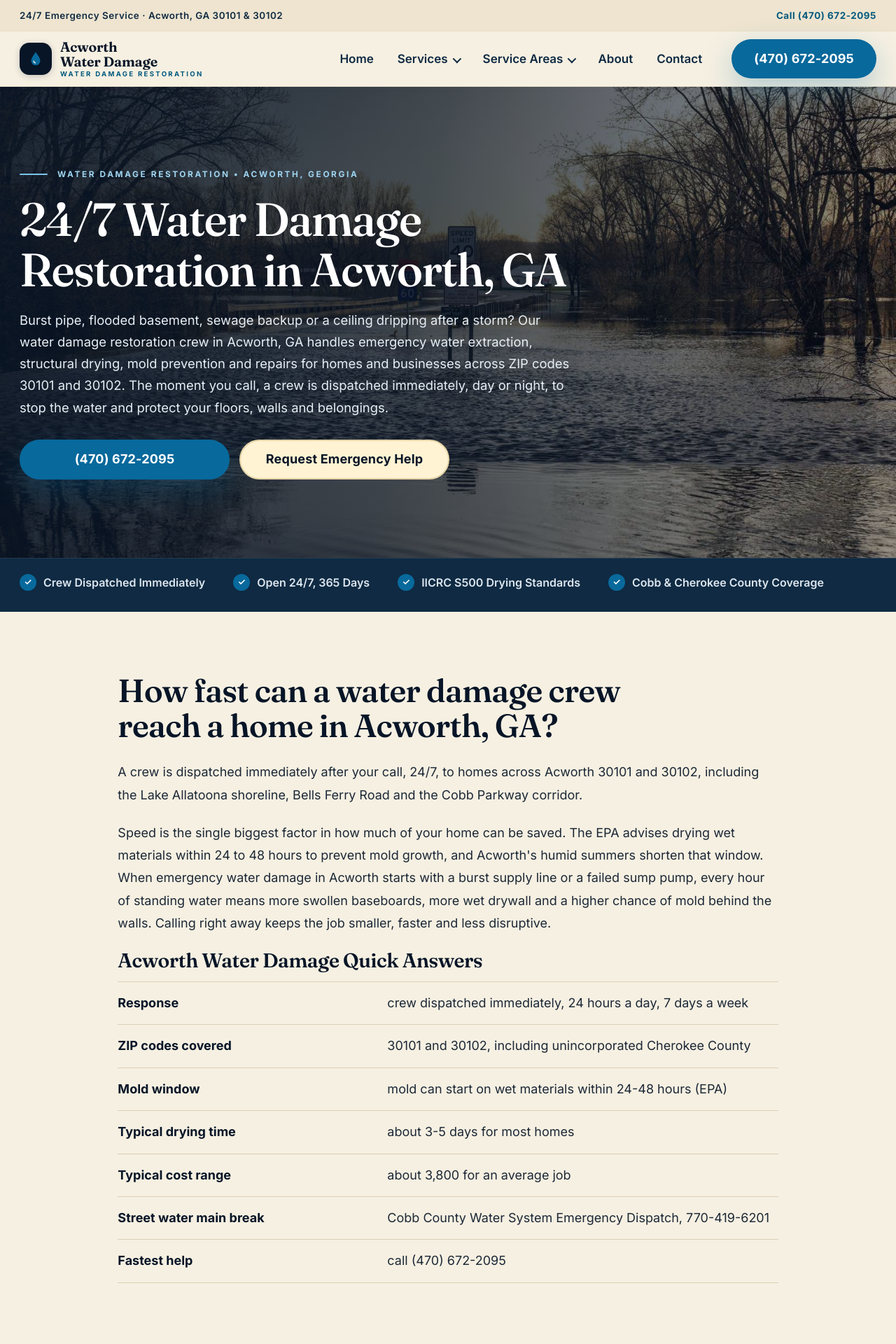
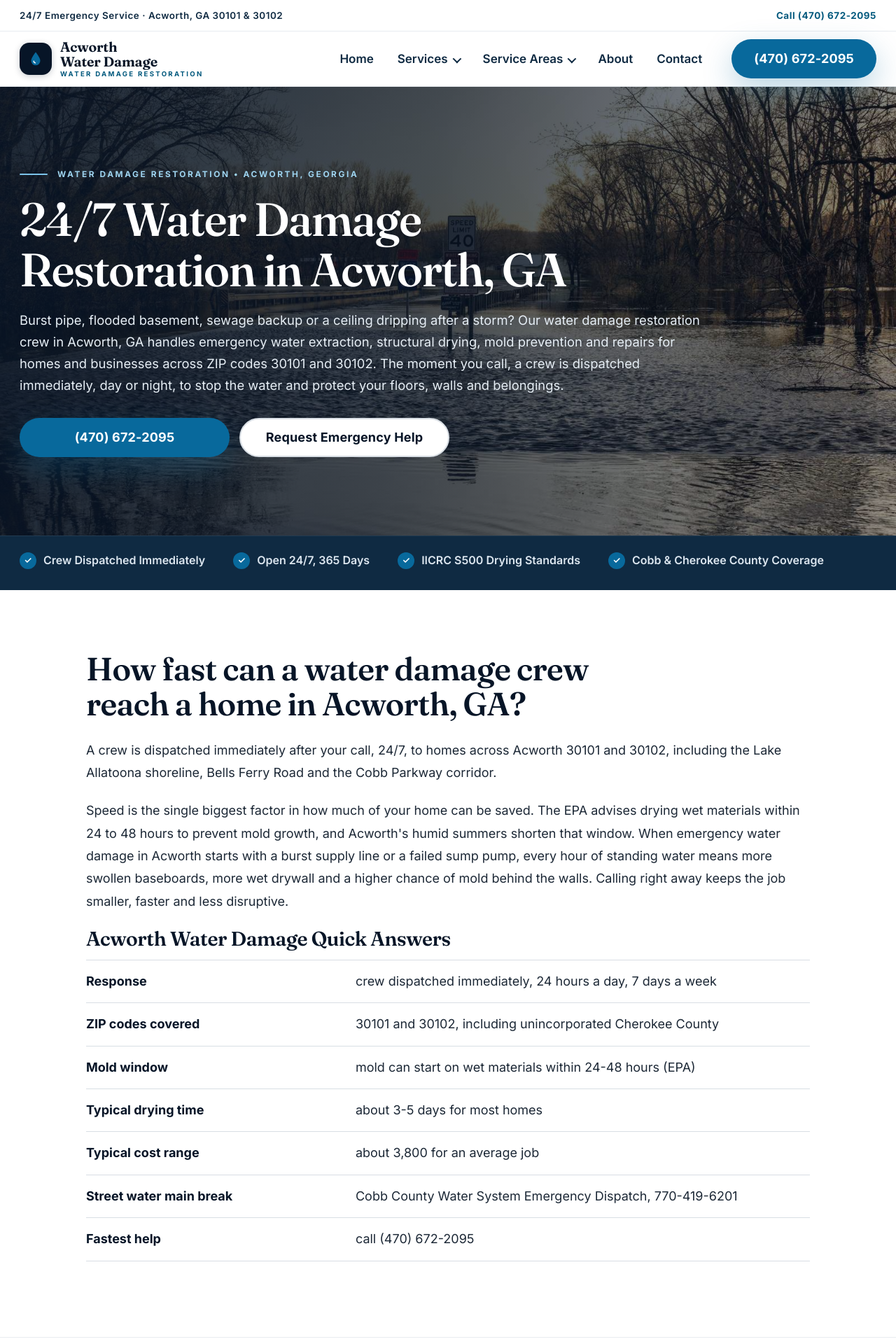
Before and after one commit to GrowthAura/acworth-water-damage, a PHP site: page / in a window 1280 px wide. Shown: the top 1920 px of the page at 70% size. Run offline with PHP 8.4, Linux system fonts and the light colour scheme.

Commit message:
Design fix: white background, equal cards, footer 7 services, content 96ch wide (his 23:47 order); verified 41/41, overflow 0

```diff
--- a/assets/css/styles.css
+++ b/assets/css/styles.css
@@ -18,9 +20,6 @@
   src:url(/assets/fonts/inter-latin.woff2) format("woff2");
 }
 :root{
-  --paper:#F6F0E2;
-  --paper-2:#EEE4CF;
-  --paper-3:#E2D5B6;
   --white:#FFFFFF;
   --ink:#071527;
   --ink-2:#0F2A42;
@@ -30,11 +29,10 @@
   --accent-ink:#04344E;
   --accent-soft:#D9EDF7;
   --accent-faint:#ECF4F9;
-  --line:#DCD0B4;
-  --line-soft:#EAE1CB;
+  --line:#D8DEE4;
+  --line-soft:#E8ECF0;
   --text:#1C2836;
   --muted:#47586A;
-  --muted-warm:#6E6858;
   --gold:#96771C;
   --radius:20px;
   --radius-sm:12px;
@@ -54,7 +52,7 @@ html{scroll-behavior:smooth;-webkit-text-size-adjust:100%;overflow-x:hidden}
 body{
   font-family:var(--font-body);
   color:var(--text);
-  background:var(--paper);
+  background:var(--white);
   line-height:1.8;
   font-size:18px;
   overflow-x:hidden;
@@ -111,23 +111,23 @@ li{margin-bottom:.5em}
 .btn:hover{transform:translateY(-2px)}
 .btn-ocean{background:var(--accent);color:#fff;box-shadow:var(--shadow-blue)}
 .btn-ocean:hover{background:var(--accent-deep);color:#fff}
-.btn-cream{background:#FFF3D3;color:var(--ink);border-color:#E4D3A6}
+.btn-cream{background:#fff;color:var(--ink);border-color:var(--line)}
 .btn-cream:hover{background:#fff;color:var(--ink)}
 .btn-navy{background:var(--ink);color:#fff}
 .btn-navy:hover{background:var(--ink-2);color:#fff}
-.btn-outline{background:transparent;color:var(--ink);border-color:#D3C5A4}
+.btn-outline{background:transparent;color:var(--ink);border-color:var(--line)}
 .btn-outline:hover{border-color:var(--accent);color:var(--accent-deep)}
 
 /* ---------- Top bar + header ---------- */
 .topbar{
-  background:var(--paper-2);color:var(--ink-2);font-size:.84rem;font-weight:600;
+  background:var(--white);color:var(--ink-2);font-size:.84rem;font-weight:600;
   letter-spacing:.04em;border-bottom:1px solid var(--line-soft);
 }
 .topbar-inner{max-width:var(--maxw-wide);margin:0 auto;padding:10px 28px;
   display:flex;justify-content:space-between;align-items:center;gap:16px}
 .topbar a{color:var(--accent-deep);font-weight:700}
 .site-header{
-  position:sticky;top:0;z-index:100;background:rgba(246,240,226,.96);
+  position:sticky;top:0;z-index:100;background:rgba(255,255,255,.96);
   backdrop-filter:blur(8px);border-bottom:1px solid var(--line-soft);
 }
 .site-header.scrolled{box-shadow:var(--shadow-sm)}
@@ -185,8 +185,8 @@ li{margin-bottom:.5em}
   background:linear-gradient(100deg,rgba(7,21,39,.90) 0%,rgba(7,21,39,.74) 46%,rgba(7,21,39,.40) 100%);
 }
 .hero-content{position:relative;z-index:2;padding:104px 28px 112px;max-width:var(--maxw);margin:0 auto}
-.hero-content h1{color:#fff;max-width:24ch;margin-bottom:20px}
-.hero-intro{font-size:1.15rem;line-height:1.7;color:#E6EEF5;max-width:68ch;margin-bottom:30px}
+.hero-content h1{color:#fff;max-width:30ch;margin-bottom:20px}
+.hero-intro{font-size:1.15rem;line-height:1.7;color:#E6EEF5;max-width:84ch;margin-bottom:30px}
 .hero-ctas{display:flex;flex-wrap:wrap;gap:14px}
 .hero-ctas .btn{min-width:min(300px,100%)}
 .hero-short .hero-content{padding:72px 28px 80px}
@@ -226,9 +226,11 @@ li{margin-bottom:.5em}
   font-size:13px;flex-shrink:0;
 }
 
-/* ---------- Content width (wide-text rule) ---------- */
-.content-block{max-width:88ch}
-.content-block>ul,.content-block>ol{max-width:88ch}
+/* ---------- Content width (wide-text rule — DESIGN FIX 2026-11-13:
+   user's "content wide" order overrides the old 88ch rule; 96ch keeps
+   lines readable while using the full container width.) ---------- */
+.content-block{max-width:96ch}
+.content-block>ul,.content-block>ol{max-width:96ch}
 
 /* ---------- Quick answers ---------- */
 .quick-list{margin:0 0 1.15em}
--- a/includes/footer.php
+++ b/includes/footer.php
@@ -36,9 +36,10 @@ $map_src = 'https://www.google.com/maps?q=' . rawurlencode($SITE['map_query']) .
     <div class="footer-col">
       <p class="footer-h">Services</p>
       <ul>
-        <?php foreach (nav_services() as $s): ?>
+        <?php foreach (nav_services_footer() as $s): ?>
         <li><a href="<?= esc($s['slug']) ?>"><?= esc($s['nav']) ?></a></li>
         <?php endforeach; ?>
+        <li><a class="footer-more" href="/#services">View all services</a></li>
       </ul>
     </div>
     <div class="footer-col">
--- a/includes/functions.php
+++ b/includes/functions.php
@@ -73,6 +73,29 @@ function linkify_multi($text, $links, $currentSlug = null) {
         $cursor = $s['end'];
     }
     $out .= esc(mb_substr($text, $cursor));
+    return $out;
+}
+
+// Footer Services column: the 7 core services only (DESIGN FIX
+// 2026-11-13 — user order: footer lists 7, not all 25). Header nav,
+// mobile menu and the lead-form service select keep the full
+// nav_services() list untouched. Order = core importance.
+function nav_services_footer() {
+    $core = [
+        '/emergency-water-extraction-acworth-ga',
+        '/water-mitigation-acworth-ga',
+        '/flood-damage-restoration-acworth-ga',
+        '/burst-pipe-water-damage-acworth-ga',
+        '/flooded-basement-cleanup-acworth-ga',
+        '/sewage-backup-cleanup-acworth-ga',
+        '/mold-remediation-acworth-ga',
+    ];
+    $all = [];
+    foreach (nav_services() as $s) { $all[$s['slug']] = $s; }
+    $out = [];
+    foreach ($core as $slug) {
+        if (isset($all[$slug])) { $out[] = $all[$slug]; }
+    }
     return $out;
 }
 
--- a/includes/header.php
+++ b/includes/header.php
@@ -57,7 +57,7 @@ global $SITE, $SERVICES, $AREAS;
   </div>
   <div class="container header-row">
     <a class="brand" href="/" aria-label="Acworth Water Damage Restoration, home">
-      <span class="brand-mark" aria-hidden="true"><svg viewBox="0 0 24 24" width="24" height="24"><path d="M12 2.5C12 2.5 5.5 10.2 5.5 14.8a6.5 6.5 0 0 0 13 0C18.5 10.2 12 2.5 12 2.5Z" fill="#08699C"/><path d="M9.2 15.2a2.8 2.8 0 0 0 2.3 2.7" fill="none" stroke="#F6F0E2" stroke-width="1.4" stroke-linecap="round"/></svg></span>
+      <span class="brand-mark" aria-hidden="true"><svg viewBox="0 0 24 24" width="24" height="24"><path d="M12 2.5C12 2.5 5.5 10.2 5.5 14.8a6.5 6.5 0 0 0 13 0C18.5 10.2 12 2.5 12 2.5Z" fill="#08699C"/><path d="M9.2 15.2a2.8 2.8 0 0 0 2.3 2.7" fill="none" stroke="#FFFFFF" stroke-width="1.4" stroke-linecap="round"/></svg></span>
       <span class="brand-word">Acworth<br>Water Damage<small><?= esc($SITE['brand_small']) ?></small></span>
     </a>
     <nav class="main-nav" aria-label="Main">
--- a/index.php
+++ b/index.php
@@ -205,13 +205,12 @@ function render_home($form = null) {
     <?php endforeach; ?>
   </dl>
 </div></section>
-<section class="section section-cream"><div class="container content-block">
-  <h2><?= esc($SERVICES_H2) ?></h2>
+<section class="section section-cream" id="services"><div class="container content-block">
   <p class="lead"><?= esc($SERVICES_INTRO) ?></p>
   <div class="cards">
     <?php foreach ($CARDS as $c): $cimg = card_img($c); ?>
     <article class="card">
-      <?php if ($cimg): ?><div class="card-media"><?= img_tag($cimg, 1200, 675, 'lazy', '(max-width: 700px) 348px, 263px') ?></div><?php endif; ?>
+      <?php if ($cimg): ?><div class="card-media"><?= img_tag($cimg, 1200, 675, 'lazy', '(max-width: 700px) 348px, 263px') ?></div><?php else: ?><div class="card-media card-media--empty" aria-hidden="true"></div><?php endif; ?>
       <div class="card-body"><h3><?= esc($c['h3']) ?></h3><?= card_para_multi($c, $SERVICES_BY_SLUG, '/') ?></div>
     </article>
     <?php endforeach; ?>
@@ -235,7 +234,7 @@ function render_home($form = null) {
   <div class="phase-grid">
     <?php foreach ($PROCESS_STEPS as $i => $s): $pimg = page_img('process-' . ($i + 1), 'img'); ?>
     <div class="phase-card">
-      <?php if ($pimg): ?><div class="phase-media"><?= img_tag($pimg, 1200, 675, 'lazy', '(max-width: 700px) 348px, 193px') ?></div><?php endif; ?>
+      <?php if ($pimg): ?><div class="phase-media"><?= img_tag($pimg, 1200, 675, 'lazy', '(max-width: 700px) 348px, 193px') ?></div><?php else: ?><div class="phase-media phase-media--empty" aria-hidden="true"></div><?php endif; ?>
       <p class="step-title"><?= ($i + 1) ?>. <?= esc($s['label']) ?></p><p><?= esc($s['text']) ?></p>
     </div>
     <?php endforeach; ?>
```
Also changed, not shown: other parts of assets/css/styles.css (+26 -18 lines), PROGRESS.md (+24 -0 lines).
